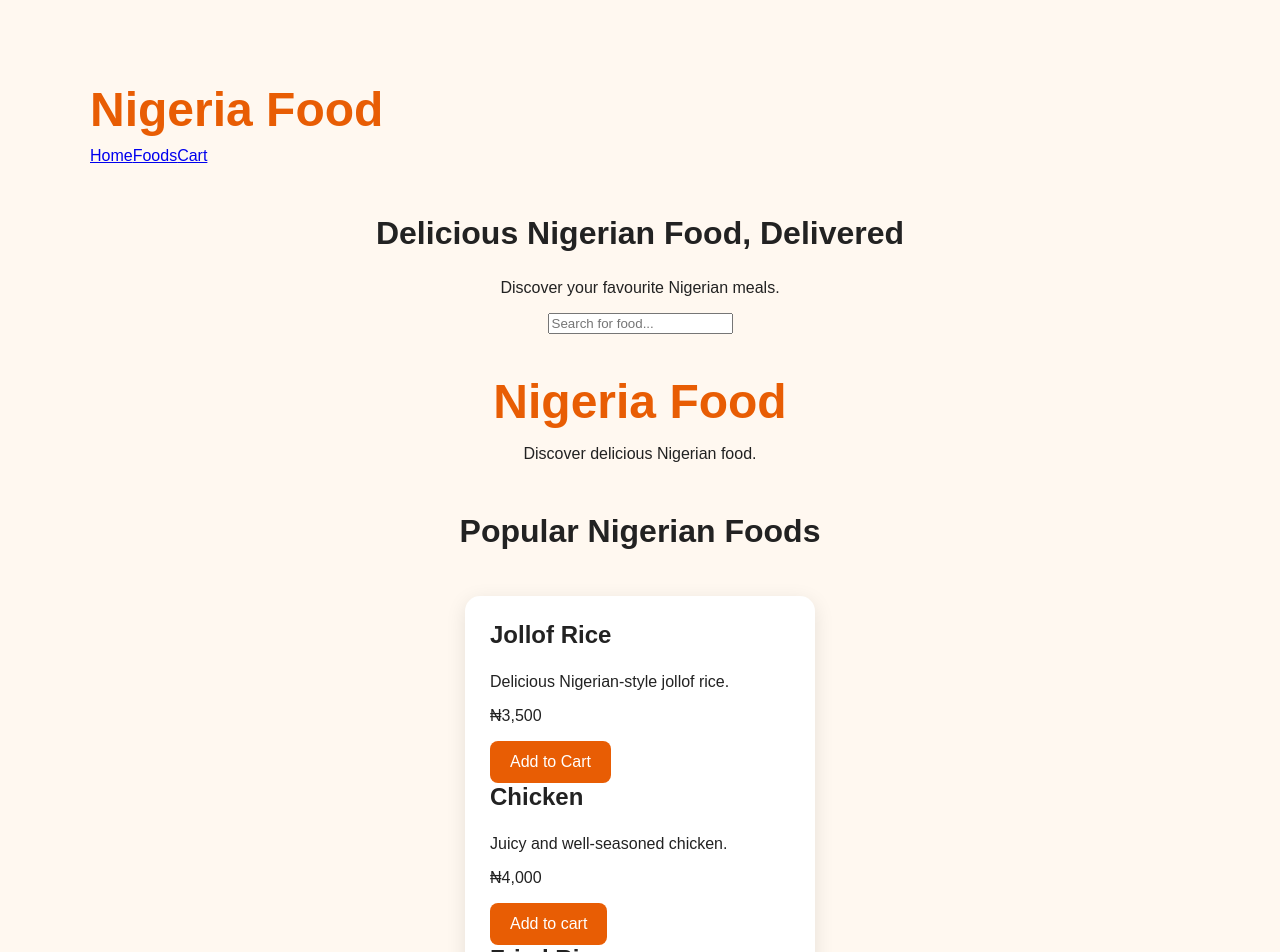
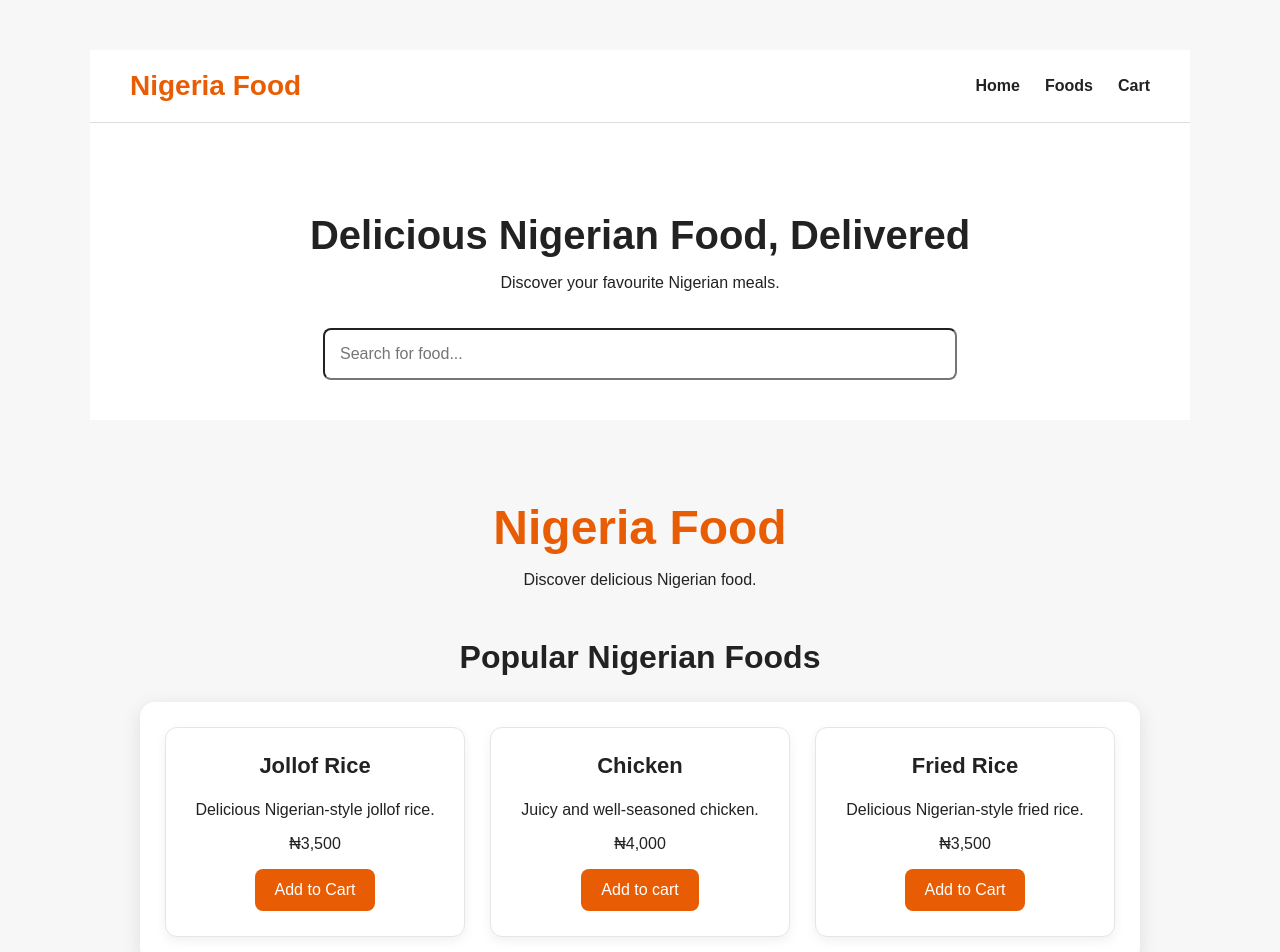
Before and after one commit to shanono1x/nigeria-food, a Next.js app: page / in a window 1280 px wide. Shown: the top 952 px of the page. Built offline with nearby package versions, Linux system fonts and the light colour scheme.

Commit message:
improve food cart layout

```diff
--- a/app/globals.css
+++ b/app/globals.css
@@ -56,3 +56,120 @@ button {
 button:hover {
   background: #c94f03
 }
+
+body {
+  margin: 0;
+  font-family: Arial, sans-serif;
+  background: #f7f7f7;
+  color:#222;
+}
+
+main {
+  min-height: 100vh;
+}
+
+header {
+  display: flex;
+  justify-content: space-between;
+  align-items: center;
+  padding: 20px 40px;
+  background: white;
+  border-bottom: 1px solid #ddd;
+}
+
+header h1 {
+  margin: 0;
+  font-size: 28px;
+}
+
+nav {
+  display: flex;
+  gap: 25px;
+}
+
+nav a {
+  text-decoration: none;
+  color: #222;
+  font-weight: bold;
+}
+
+section{
+  padding: 40px;
+}
+
+section:first-of-type {
+  text-align: center;
+  background: #fff;
+}
+
+section:first-of-type h2 {
+  font-size: 40px;
+  margin-bottom: 10px;
+}
+
+section::first-of-type p {
+  font-size: 18px;
+  color: #666;
+}
+
+input {
+  width: 80%;
+  max-width: 600px;
+  padding: 15px;
+  margin-top: 20px;
+  border-radius: 8px;
+  font-size: 16px;
+}
+
+section:nth-of-type(2) > div {
+  display: grid;
+  grid-template-columns: repeat(3, 1fr);
+  gap: 25px;
+  max-width: 1000px;
+  margin:0, auto;
+  box-sizing: border-box;
+}
+
+section:nth-of-type(2) > div > div {
+  background: white;
+  padding: 25px;
+  border-radius: 12px;
+  border: 1px solid #e5e5e5;
+  box-shadow: 0 4px 12px rgba(0, 0, 0, 0.06);
+  text-align: center;
+  box-sizing: border-box;
+  width: 100%;
+}
+
+section:nth-of-type(2) h3 {
+  font-size: 22px;
+  margin-top: 0;
+}
+
+secttion::nth-of-type(2) button {
+  padding: 10px 18px;
+  border: none;
+  border-radius: 8px;
+  cursor: pointer;
+  font-weight: bold;
+}
+
+.food-grid {
+  display: grid;
+  grid-template-columns: repeat(3 1fr);
+  gap: 20px;
+  width: 100%;
+  max-width: 1000px;
+  margin: 0 auto;
+  box-sizing: border-box;
+}
+
+.food-grid > div {
+  width: 100%;
+  box-sizing:border-box;
+  background: white;
+  padding: 25px;
+  border-radius: 12px;
+  border: 1px solid #e5e5e5;
+  text-align: center;
+}
--- a/app/page.tsx
+++ b/app/page.tsx
@@ -33,7 +33,7 @@ export default function Home() {
       <p>Discover delicious Nigerian food.</p>
 
       <h2> Popular Nigerian Foods</h2>
-      <div>
+      <div className="food-grid">
         <div>
           <h3>Jollof Rice</h3>
           <p>Delicious Nigerian-style jollof rice.</p>
```
